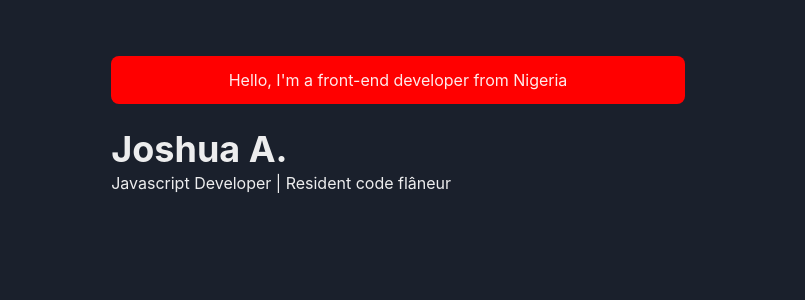
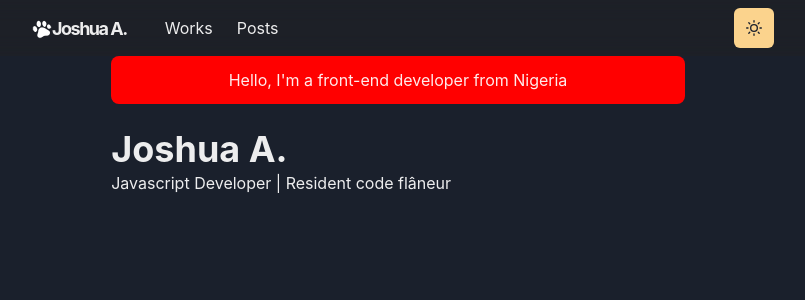
Before and after one commit to firstChairCoder/blog-de-fCC, a Next.js app: page / in a window 1280 px wide. Shown: the top 300 px of the page, without its empty margins (242-1047 px from the left). Built offline with nearby package versions, Linux system fonts and the light colour scheme.

Commit message:
Proper dark theme toggle implemementation.

```diff
--- a/components/layouts/main.js
+++ b/components/layouts/main.js
@@ -1,7 +1,11 @@
 import Head from "next/head";
+import { useRouter } from "next/router";
 import { Box, Container } from "@chakra-ui/react";
 
-const Main = ({ children, router }) => {
+import NavBar from "../navbar";
+
+const Main = ({ children }) => {
+	const router = useRouter();
 	return (
 		<Box as="main" pb={8}>
 			<Head>
@@ -12,6 +16,8 @@
 				<title> Joshua A. - Homepage</title>
 			</Head>
 
+			<NavBar path={router.asPath} />
+
 			<Container maxW="container.md" pt={14}>
 				{children}
 			</Container>
--- /dev/null
+++ b/components/logo.js
@@ -0,0 +1,52 @@
+import Link from "next/link";
+import Image from "next/image";
+import { Text, useColorModeValue } from "@chakra-ui/react";
+import styled from "@emotion/styled";
+
+const LogoBox = styled.span`
+    font-weight: bold;
+    font-size: 18px;
+    display: inline-flex;
+    align-items: center;
+    height: 30px;
+    line-height: 20px;
+    padding: 10px;
+    img {
+        transition: 200ms ease;
+    }
+    &:hover img {
+        transform: rotate(20deg);
+    }
+`;
+
+const Logo = () => {
+    const footPrintImg = `/images/footprint${useColorModeValue(
+        "",
+        "-dark"
+    )}.png`;
+
+    return (
+        <Link href="/" scroll={false}>
+            <a>
+                <LogoBox>
+                    <Image
+                        src={footPrintImg}
+                        width={20}
+                        height={20}
+                        alt="logo"
+                    />
+                    <Text
+                        color={useColorModeValue("gray.800", "whiteAlpha.900")}
+                        fontFamily='M PLUS Rounded 1c", sans-serif'
+                        fontWeight="bold"
+                        ml={3}
+                    >
+                        Joshua A.
+                    </Text>
+                </LogoBox>
+            </a>
+        </Link>
+    );
+};
+
+export default Logo;
--- /dev/null
+++ b/components/navbar.js
@@ -0,0 +1,118 @@
+import Logo from "./logo";
+import ThemeToggleButton from "./theme-toggle-button";
+
+import NextLink from "next/link";
+import {
+	Container,
+	Box,
+	Link,
+	Stack,
+	Heading,
+	Flex,
+	Menu,
+	MenuItem,
+	MenuList,
+	MenuButton,
+	IconButton,
+	useColorModeValue,
+} from "@chakra-ui/react";
+import { HamburgerIcon } from "@chakra-ui/icons";
+
+const LinkItem = ({ href, path, target, children }) => {
+	const active = path === href;
+	const inactiveColor = useColorModeValue("gray200", "whiteAlpha.900");
+	return (
+		<NextLink href={href}>
+			<Link
+				p={2}
+				bg={active ? "grassTeal" : undefined}
+				color={active ? "#202023" : inactiveColor}
+			>
+				{children}
+			</Link>
+		</NextLink>
+	);
+};
+
+const Navbar = props => {
+	const { path } = props;
+
+	return (
+		<Box
+			position="fixed"
+			as="nav"
+			w="100%"
+			bg={useColorModeValue("#FFFFFF40", "#20202380")}
+			style={{ backdropFilter: "blur(10px)" }}
+			zIndex={1}
+			{...props}
+		>
+			<Container
+				display="flex"
+				p={2}
+				maxW="container.md"
+				wrap="wrap"
+				align="center"
+				justify="space-between"
+			>
+				<Flex align="center" mr={5}>
+					<Heading as="h1" size="lg" letterSpacing={"tighter"}>
+						<Logo />
+					</Heading>
+				</Flex>
+
+				<Stack
+					direction={{ base: "column", md: "row" }}
+					display={{ base: "none", md: "flex" }}
+					width={{ base: "full", md: "auto" }}
+					alignItems="center"
+					flexGrow={1}
+					mt={{ base: 4, md: 0 }}
+				>
+					<LinkItem href="/works" path={path}>
+						Works
+					</LinkItem>
+					<LinkItem href="/posts" path={path}>
+						Posts
+					</LinkItem>
+				</Stack>
+
+				<Box flex={1} align="right">
+					<ThemeToggleButton />
+					<Box ml={2} display={{ base: "inline-block", md: "none" }}>
+						<Menu>
+							<MenuButton
+								as={IconButton}
+								icon={<HamburgerIcon />}
+								variant="outline"
+								aria-label="Options"
+							/>
+							<MenuList>
+								<NextLink href="/" passHref>
+									<MenuItem>About</MenuItem>
+								</NextLink>
+
+								<NextLink href="/works" passHref>
+									<MenuItem>Works</MenuItem>
+								</NextLink>
+
+								<NextLink href="/posts" passHref>
+									<MenuItem>Posts</MenuItem>
+								</NextLink>
+
+								<MenuItem
+									as={Link}
+									href="https://github.com/firstChairCoder"
+								>
+									View source code
+								</MenuItem>
+							</MenuList>
+						</Menu>
+					</Box>
+				</Box>
+			</Container>
+		</Box>
+	);
+};
+
+export default Navbar;
--- /dev/null
+++ b/components/theme-toggle-button.js
@@ -0,0 +1,17 @@
+import { IconButton, useColorMode, useColorModeValue } from "@chakra-ui/react";
+import { SunIcon, MoonIcon } from "@chakra-ui/icons";
+
+const ThemeToggleButton = () => {
+    const { toggleColorMode } = useColorMode();
+
+    return (
+        <IconButton
+            aria-label="Toggle theme"
+            colorScheme={useColorModeValue("purple", "orange")}
+            icon={useColorModeValue(<MoonIcon />, <SunIcon />)}
+            onClick={toggleColorMode}
+        />
+    );
+};
+
+export default ThemeToggleButton;
```
